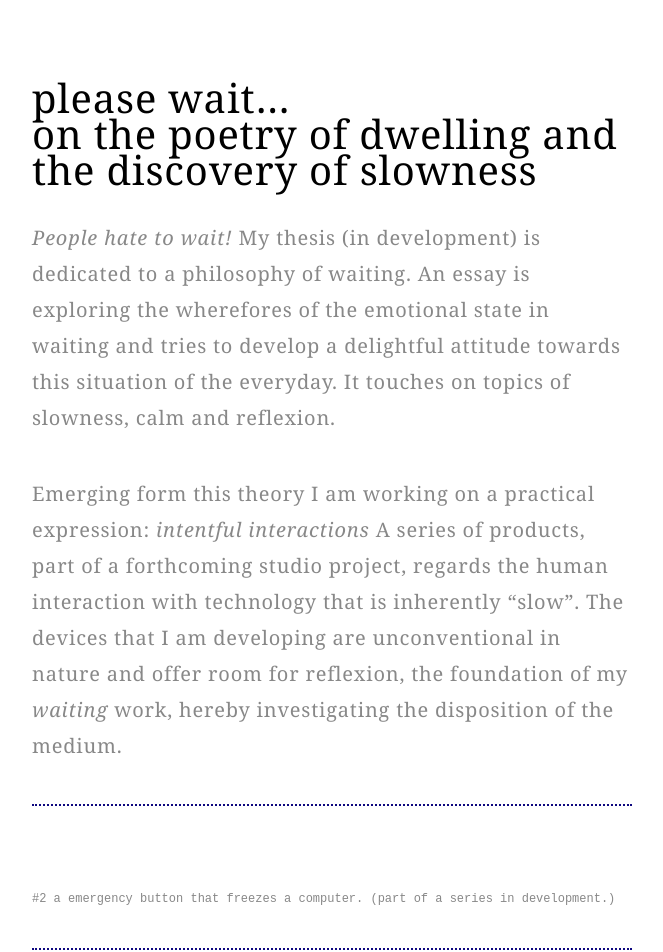
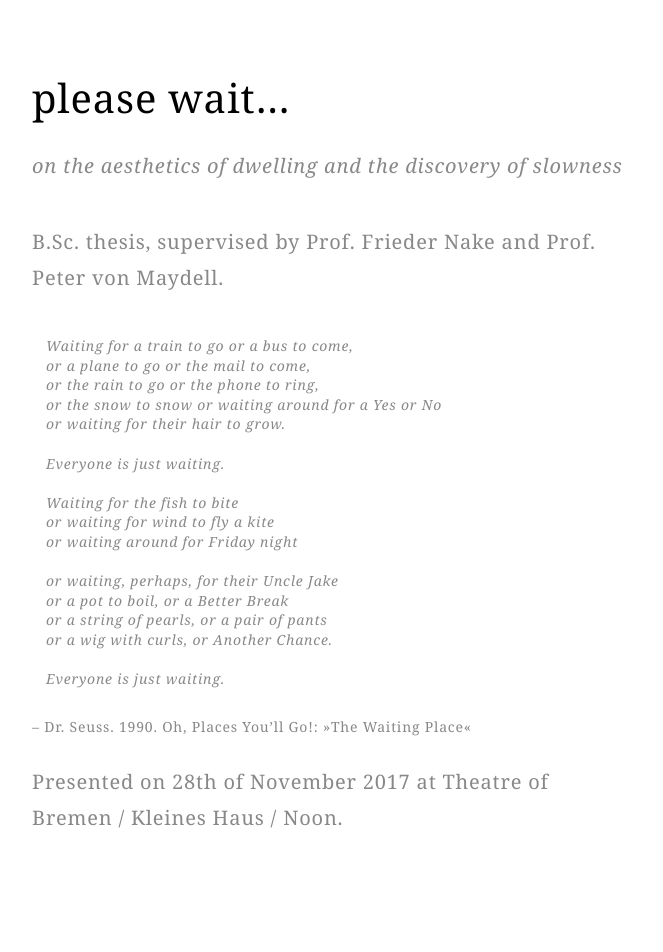
Before and after one commit to jelko/jelko.github.io, a Jekyll site: the page built from _projects/waiting/waiting.md, in a window 1280 px wide. Shown: the top 952 px of the page, without its empty margins (308-971 px from the left). Built offline with Jekyll 4.4.1, drawn with Linux system fonts in a browser that asks for light colours; some web fonts are replaced; some of the changed text lies outside the part shown.

Commit message:
bsc thesis documentation v1

```diff
--- a/_layouts/home.html
+++ b/_layouts/home.html
@@ -17,7 +17,7 @@ layout: default
 			<span id="3"><s>maker</s> <!--<a data-opens="writing" id="27">-->thinker<!--</a>--></span>.
 			<span id="16"><a data-opens="works" id="30">My works</a> are driven by a <a data-opens="7" id="34">technological understanding</a><span id="7"> and humanistic <a data-opens="19" id="35">curiosity</a></span>.</span>
 			<span id="19"><a data-opens="20" id="36">I am</a> <a data-opens="8" id="37">studying</a><span id="8"> <a data-opens="9" id="38">digital media</a><span id="9"> at the <a href="http://digitalmedia-bremen.de/en">University &amp; University of the Arts</a> in Bremen</span></span>.</span>
-			<span id="20">Currently <a data-opens="12" id="39">working</a> on my <a data-opens="11" id="40">thesis</a><span id="11"> about <a href="/projects/waiting">WAITING</a></span><span id="12"> in the <a data-opens="13" id="41">graduate seminar</a> "media art interaction"<span id="13"> by <a href="http://dada.compart-bremen.de/item/agent/68">Prof. Frieder Nake</a></span></span>.</span>
+			<span id="20">Currently I am doing <a data-opens="12" id="39">artistic research</a> on <a href="/projects/experimental-interfaces">calm interfaces and experimental interactions</a>.</span><span id="12"> Last year I wrote a book on <a href="/projects/waiting">waiting</a>.</span>
 		</p>
 		<p id="contact" class="off"><a data-opens="201" id="42">Who are you?</a> <span id="201"><a data-opens="202" id="43">Let me know</a><span id="202"> <a data-opens="203" id="44">via</a> <a href="https://twitter.com/jelkoarnds">Twitter</a> or <a href="mailto:{{ 'moin@jelkoarnds.com' | encode_email }}">email</a></span>.</span>
 			<span id="203"> Better yet, <a href="/imprint">send me a letter</a> or give me a <a href="tel:{{ '+4915123608430' | encode_email }}">call</a>. <a data-opens="204" data-closes="45" id="45">Really!</a><span id="204" class="off-nojs">Looking forward.</span></span>
@@ -59,7 +59,7 @@ layout: default
 		</ul>
 
 		<p>For roughly ten years I have been doing freelance work in the field of web technologies and interaction design for various small and big clients.</p>
-		<p>My current practise is following a experimental approach, trying to understand the machine as a medium. Following the work on <a href="/projects/waiting">WAITING</a> I am developing a philosophy for <i>intentful interactions</i>, something other great people call <i>slow technology</i>.</p>
+		<p>My current practise is following a experimental approach, trying to understand the machine as a medium. Following the work on <a href="/projects/waiting">waiting</a>, I am doing artistic research in the field of computational materials, spacial and tangible interfaces, media art, theory and philosophy.</p>
 		<p><a href="/cv">curriculum vitae</a></p>
 		<p><a href="/contact">contact</a></p>
 
--- a/_projects/waiting/waiting.md
+++ b/_projects/waiting/waiting.md
@@ -2,38 +2,45 @@
 layout: project
 title: please wait...
 year: 2017
-meta: ongoing
+meta:
 position: 1
 ---
 
-# please wait... <br/>on the poetry of dwelling and the discovery of slowness
+# please wait...
 
-*People hate to wait!* My thesis (in development) is dedicated to a philosophy of waiting. An essay is exploring the wherefores of the emotional state in waiting and tries to develop a delightful attitude towards this situation of the everyday. It touches on topics of slowness, calm and reflexion.
+*on the aesthetics of dwelling and the discovery of slowness*
 
-Emerging form this theory I am working on a practical expression: *intentful interactions* A series of products, part of a forthcoming studio project, regards the human interaction with technology that is inherently "slow". The devices that I am developing are unconventional in nature and offer room for reflexion, the foundation of my *waiting* work, hereby investigating the disposition of the medium.
+B.Sc. thesis, supervised by Prof. Frieder Nake and Prof. Peter von Maydell.
 
----
+{:.small}
+> Waiting for a train to go or a bus to come,<br/>
+or a plane to go or the mail to come,<br/>
+or the rain to go or the phone to ring,<br/>
+or the snow to snow or waiting around for a Yes or No<br/>
+or waiting for their hair to grow.<br/><br/>
+Everyone is just waiting.<br/><br/>
+Waiting for the fish to bite<br/>
+or waiting for wind to fly a kite<br/>
+or waiting around for Friday night<br/><br/>
+or waiting, perhaps, for their Uncle Jake<br/>
+or a pot to boil, or a Better Break<br/>
+or a string of pearls, or a pair of pants<br/>
+or a wig with curls, or Another Chance.<br/><br/>
+Everyone is just waiting.
 
-![](/waiting-button-2.jpg)
-*#2 a emergency button that freezes a computer. (part of a series in development.)*
+{:.small}
+-- Dr. Seuss. 1990. Oh, Places You’ll Go!: »The Waiting Place«
 
----
+Presented on 28th of November 2017 at Theatre of Bremen / Kleines Haus / Noon.
 
-*Senseful or Senseless? Here or there? Being or not being? Becoming?*
-*What is this? Waiting.*
+![](/waiting-colloquium-1.jpg)
 
-*A Transition. Between the not-yet and no-more. Between awation and fulfilment. Between autonomy and heteronomy. Zwischen Selbst- und Fremdbestimmung.*
+![](/waiting-colloquium-4.jpg)
 
-*Awaiting something. Being in the moment, the here and the now. Or being in the next?*
+![](/waiting-colloquium-6.jpg)
 
-*Its painful. Inconvenient. Undetermined. Uncertain. Being exposed to the rule of someone else. Your time, stolen. Useless. Without sense.*
+![](/waiting-colloquium-9.jpg)
 
-*Dwelling in curiosity, feeling the anticipation, longing for for fulfilment. A time for contemplation. A space for focus. A gift of time?*
 
-*Between haste and meekness. Zwischen Hast und Geduldsamkeit. Irgendwo ist Geduld. Somewhere there is patience.*
 
-*What are others thinking about waiting? No. What am I thinking about waiting. This work is becoming a expression, a statement of thought.*
-
-*The connection to media, to the digital, the algorithmical, becomes apparent. Ever faster, ever more knowing, the machines wear the human behaviour, the interfaces build the surface, the subsurface is the abstract, the determined.*
-
-*Is the ability of waiting demolished my algorithmity?*
+![](/IMG_0846_web.jpg)
--- a/assets/css/style.css
+++ b/assets/css/style.css
@@ -246,6 +246,16 @@ table.cv td:first-child {
   padding-right: 2em;
 }
 
+blockquote {
+	font-style: italic;
+	padding-left: 1em;
+}
+
+.small {
+	font-size: 0.7em;
+	line-height: 1.4em;
+}
+
 @media only screen and (max-device-width: 480px) {
   .reset-marker {
     right: 1em;
```
Also changed, not shown: cv.md (+2 -1 lines), _projects/waiting/waiting-bookprinting-1.jpg (added), _projects/waiting/waiting-bookprinting-2.jpg (added), _projects/waiting/waiting-bookprinting-3.jpg (added), _projects/waiting/waiting-bookprinting-4.jpg (added), _projects/waiting/waiting-bookprinting-5.jpg (added), _projects/waiting/waiting-bookprinting-6.jpg (added), _projects/waiting/waiting-colloquium-1.jpg (added), _projects/waiting/waiting-colloquium-10.jpg (added), _projects/waiting/waiting-colloquium-2.jpg (added), _projects/waiting/waiting-colloquium-3.jpg (added), _projects/waiting/waiting-colloquium-4.jpg (added), _projects/waiting/waiting-colloquium-5.jpg (added), _projects/waiting/waiting-colloquium-6.jpg (added), 3 more files.
